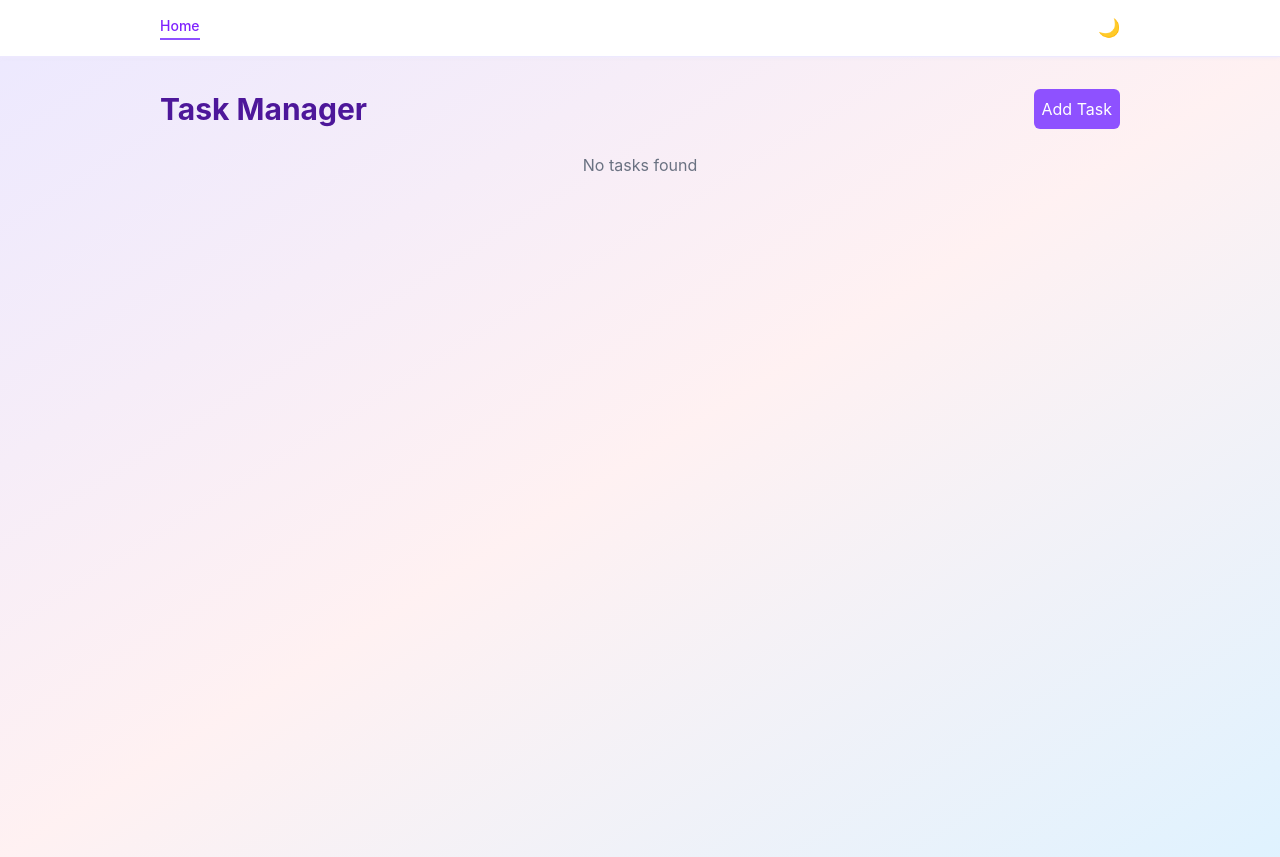
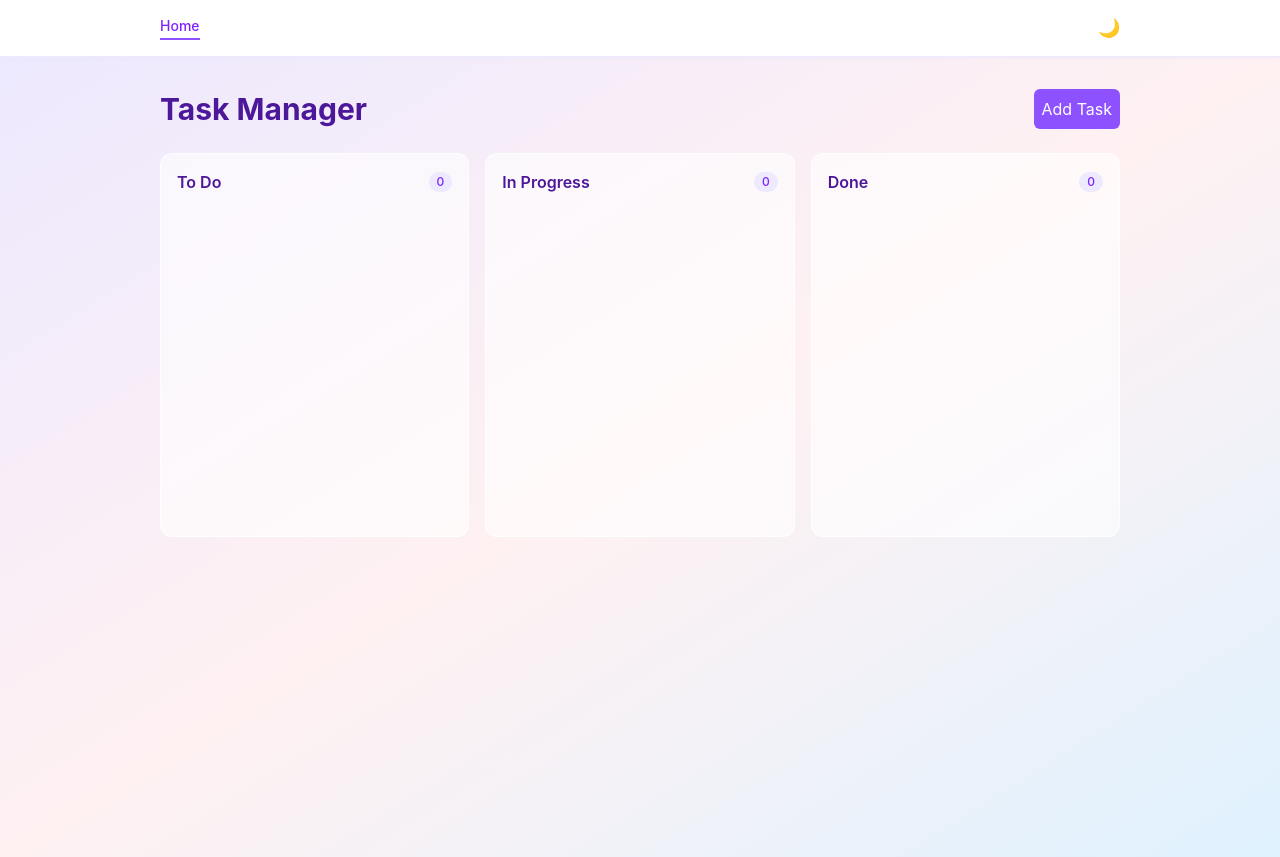
Before and after one commit to ruslan-petrenko/task-manager, a React (Vite) app: page / in a window 1280 px wide. Built offline with nearby package versions, Linux system fonts and the light colour scheme.

Commit message:
Add Kanban board functionality with drag-and-drop support using @dnd-kit. Introduce KanbanColumn and Task components, update Task type to include status, and refactor Home component to utilize KanbanBoard. Update package dependencies for drag-and-drop capabilities.

```diff
--- a/package.json
+++ b/package.json
@@ -10,6 +10,8 @@
     "preview": "vite preview"
   },
   "dependencies": {
+    "@dnd-kit/core": "^6.3.1",
+    "@dnd-kit/utilities": "^3.2.2",
     "@tailwindcss/postcss": "^4.3.0",
     "postcss": "^8.5.15",
     "react": "^19.2.6",
--- /dev/null
+++ b/src/components/KanbanBoard.tsx
@@ -0,0 +1,60 @@
+import { DndContext, type DragEndEvent, DragOverlay, type DragStartEvent } from '@dnd-kit/core';
+import { useState } from 'react';
+import { useTasksStore } from '../stores/TasksStore';
+import { type Task, type TaskStatus } from '../types';
+import KanbanColumn from './KanbanColumn';
+import TaskUi from './Task';
+
+const COLUMNS: { id: TaskStatus; label: string }[] = [
+  { id: 'todo', label: 'To Do' },
+  { id: 'in-progress', label: 'In Progress' },
+  { id: 'done', label: 'Done' },
+];
+
+export default function KanbanBoard() {
+  const tasks = useTasksStore((s) => s.tasks);
+  const moveTask = useTasksStore((s) => s.moveTask);
+  const [activeTask, setActiveTask] = useState<Task | null>(null);
+
+  const handleDragStart = (event: DragStartEvent) => {
+    const task = tasks.find((t) => t.id === event.active.id);
+    setActiveTask(task ?? null);
+  };
+
+  const handleDragEnd = (event: DragEndEvent) => {
+    const { active, over } = event;
+    if (over) {
+      const targetStatus = over.id as TaskStatus;
+      const task = tasks.find((t) => t.id === active.id);
+      if (task && task.status !== targetStatus) {
+        moveTask(String(active.id), targetStatus);
+      }
+    }
+    setActiveTask(null);
+  };
+
+  return (
+    <DndContext
+      onDragStart={handleDragStart}
+      onDragEnd={handleDragEnd}
+    >
+      <div className="grid grid-cols-1 md:grid-cols-3 gap-4">
+        {COLUMNS.map((col) => (
+          <KanbanColumn
+            key={col.id}
+            id={col.id}
+            label={col.label}
+            tasks={tasks.filter((t) => (t.status ?? 'todo') === col.id)}
+          />
+        ))}
+      </div>
+      <DragOverlay>
+        {activeTask ? (
+          <div className="rotate-1 shadow-xl opacity-95">
+            <TaskUi {...activeTask} />
+          </div>
+        ) : null}
+      </DragOverlay>
+    </DndContext>
+  );
+}
--- /dev/null
+++ b/src/components/KanbanColumn.tsx
@@ -0,0 +1,34 @@
+import { useDroppable } from '@dnd-kit/core';
+import { type Task, type TaskStatus } from '../types';
+import TaskUi from './Task';
+
+interface KanbanColumnProps {
+  id: TaskStatus;
+  label: string;
+  tasks: Task[];
+}
+
+export default function KanbanColumn({ id, label, tasks }: KanbanColumnProps) {
+  const { setNodeRef, isOver } = useDroppable({ id });
+
+  return (
+    <div
+      ref={setNodeRef}
+      className={`flex flex-col gap-3 rounded-xl p-4 min-h-96 transition-colors border ${
+        isOver
+          ? 'bg-violet-50 dark:bg-violet-900/20 border-violet-300 dark:border-violet-600'
+          : 'bg-white/60 dark:bg-gray-800/60 border-white/70 dark:border-gray-700/50'
+      }`}
+    >
+      <div className="flex items-center justify-between mb-1">
+        <h2 className="text-base font-semibold text-violet-900 dark:text-violet-300">{label}</h2>
+        <span className="text-xs font-medium bg-violet-100 dark:bg-violet-900/40 text-violet-600 dark:text-violet-400 rounded-full px-2 py-0.5">
+          {tasks.length}
+        </span>
+      </div>
+      {tasks.map((task) => (
+        <TaskUi key={task.id} {...task} />
+      ))}
+    </div>
+  );
+}
--- a/src/components/Task.tsx
+++ b/src/components/Task.tsx
@@ -5,10 +5,13 @@ import UiInput from './common/UiInput';
 import useTask from '../hooks/useTask';
 import { useState, memo } from 'react';
 import ConfirmationDialog from './common/ConfirmationDialog';
+import { useDraggable } from '@dnd-kit/core';
+import { CSS } from '@dnd-kit/utilities';
 
 export default memo(function TaskUi(props: Task) {
   const { id, title, description } = props;
   const deleteTask = useTasksStore((s) => s.deleteTask);
+  const { attributes, listeners, setNodeRef, transform, isDragging } = useDraggable({ id });
   const {
     isUpdateTaskOpen,
     taskTitle,
@@ -27,6 +30,8 @@ export default memo(function TaskUi(props: Task) {
   const handleCancelDelete = () => {
     setIsConfirmationDialogOpen(false);
   };
+  const style = { transform: CSS.Translate.toString(transform) };
+
   return (
     <>
       {isConfirmationDialogOpen && (
@@ -37,10 +42,14 @@ export default memo(function TaskUi(props: Task) {
           onCancel={handleCancelDelete}
         />
       )}
-      <div className="flex flex-row justify-between items-center bg-white dark:bg-gray-800 p-4 rounded-md shadow-md dark:shadow-gray-900/50">
-        <div className="flex flex-col gap-2">
+      <div
+        ref={setNodeRef}
+        style={style}
+        className={`flex flex-col gap-3 bg-white dark:bg-gray-800 p-3 rounded-lg shadow-sm border border-gray-100 dark:border-gray-700 transition-opacity ${isDragging ? 'opacity-40' : 'opacity-100'}`}
+      >
+        <div className="flex items-center justify-between">
           {isUpdateTaskOpen ? (
-            <div>
+            <div className="flex flex-col gap-1 w-full">
               <UiInput
                 label="Title"
                 type="text"
@@ -55,22 +64,39 @@ export default memo(function TaskUi(props: Task) {
               />
             </div>
           ) : (
-            <div>
-              <h1 className="text-2xl font-bold dark:text-white">{title}</h1>
-              <p className="text-gray-600 dark:text-gray-400">{description}</p>
+            <div className="flex-1 min-w-0">
+              <p className="text-sm font-semibold text-gray-800 dark:text-gray-100 truncate">{title}</p>
+              {description && (
+                <p className="text-xs text-gray-500 dark:text-gray-400 mt-0.5 line-clamp-2">{description}</p>
+              )}
             </div>
           )}
+          <button
+            {...attributes}
+            {...listeners}
+            className="ml-2 shrink-0 cursor-grab active:cursor-grabbing text-gray-300 dark:text-gray-600 hover:text-violet-400 dark:hover:text-violet-400 transition-colors touch-none"
+            aria-label="Drag task"
+          >
+            <svg width="14" height="14" viewBox="0 0 16 16" fill="currentColor">
+              <circle cx="5" cy="4" r="1.5" />
+              <circle cx="11" cy="4" r="1.5" />
+              <circle cx="5" cy="8" r="1.5" />
+              <circle cx="11" cy="8" r="1.5" />
+              <circle cx="5" cy="12" r="1.5" />
+              <circle cx="11" cy="12" r="1.5" />
+            </svg>
+          </button>
         </div>
-        <div className="flex flex-row gap-2">
+        <div className="flex gap-1.5 justify-end">
           {isUpdateTaskOpen ? (
             <>
               <UiButton
-                className="bg-green-500 text-white p-2 rounded-md cursor-pointer"
+                className="text-xs bg-green-500 hover:bg-green-600 text-white px-2.5 py-1 rounded cursor-pointer"
                 onClick={handleSaveUpdateTask}
                 label="Save"
               />
               <UiButton
-                className="bg-blue-500 text-white p-2 rounded-md cursor-pointer"
+                className="text-xs bg-gray-400 hover:bg-gray-500 text-white px-2.5 py-1 rounded cursor-pointer"
                 onClick={handleCancelUpdateTask}
                 label="Cancel"
               />
@@ -78,12 +104,12 @@ export default memo(function TaskUi(props: Task) {
           ) : (
             <>
               <UiButton
-                className="bg-blue-500 text-white p-2 rounded-md cursor-pointer"
+                className="text-xs bg-violet-500 hover:bg-violet-600 text-white px-2.5 py-1 rounded cursor-pointer"
                 onClick={handleUpdateTask}
-                label="Update"
+                label="Edit"
               />
               <UiButton
-                className="bg-red-500 text-white p-2 rounded-md cursor-pointer"
+                className="text-xs bg-red-500 hover:bg-red-600 text-white px-2.5 py-1 rounded cursor-pointer"
                 onClick={() => setIsConfirmationDialogOpen(true)}
                 label="Delete"
               />
--- a/src/hooks/useTaskForm.ts
+++ b/src/hooks/useTaskForm.ts
@@ -35,6 +35,7 @@ export default function useTaskForm(cancel: () => void) {
       description: taskDescription,
       completed: false,
       createdAt: new Date().toISOString(),
+      status: 'todo',
     });
     setSubmitted(false);
   }, [handleAddTask, taskTitle, taskDescription]);
--- a/src/pages/Home.tsx
+++ b/src/pages/Home.tsx
@@ -1,12 +1,10 @@
 import UiButton from "../components/common/UiButton";
 import AddTaskForm from "../components/AddTaskForm";
-import TaskListUi from "../components/TaskList";
+import KanbanBoard from "../components/KanbanBoard";
 import { useState } from "react";
-import { useTasksStore } from "../stores/TasksStore";
 
 export default function Home() {
   const [isAddTaskFormOpen, setIsAddTaskFormOpen] = useState(false);
-  const tasks = useTasksStore((s) => s.tasks);
   return (
     <>
       <div className="flex flex-row justify-between items-center mb-6">
@@ -18,7 +16,7 @@ export default function Home() {
         />
       </div>
       {isAddTaskFormOpen && <AddTaskForm cancel={() => setIsAddTaskFormOpen(false)} />}
-      <TaskListUi tasks={tasks} />
+      <KanbanBoard />
     </>
   );
 };
--- a/src/stores/TasksStore.ts
+++ b/src/stores/TasksStore.ts
@@ -1,12 +1,13 @@
 import { create } from 'zustand';
 import { persist } from 'zustand/middleware';
-import { type Task } from '../types';
+import { type Task, type TaskStatus } from '../types';
 
 interface TasksStore {
   tasks: Task[];
   addTask: (task: Task) => void;
   updateTask: (task: Task) => void;
   deleteTask: (id: string) => void;
+  moveTask: (id: string, status: TaskStatus) => void;
 }
 
 export const useTasksStore = create<TasksStore>()(
@@ -25,6 +26,10 @@ export const useTasksStore = create<TasksStore>()(
         set((state) => ({
           tasks: state.tasks.filter((task) => task.id !== id),
         })),
+      moveTask: (id, status) =>
+        set((state) => ({
+          tasks: state.tasks.map((t) => (t.id === id ? { ...t, status } : t)),
+        })),
     }),
     {
       name: 'tasks-storage',
--- a/src/types.ts
+++ b/src/types.ts
@@ -1,9 +1,12 @@
+export type TaskStatus = 'todo' | 'in-progress' | 'done';
+
 export interface Task {
     id: string
     title: string
     description: string
     completed: boolean
     createdAt: string
+    status: TaskStatus
     priority?: 'low' | 'medium' | 'high'
     dueDate?: string
   }
```
Also changed, not shown: 1 other file (tests, documents, lock files or other folders).
